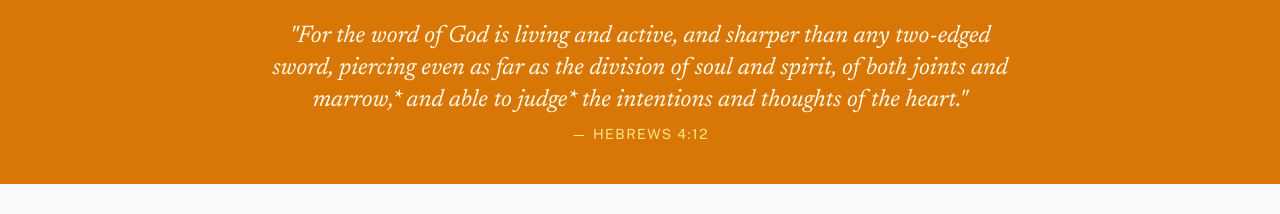
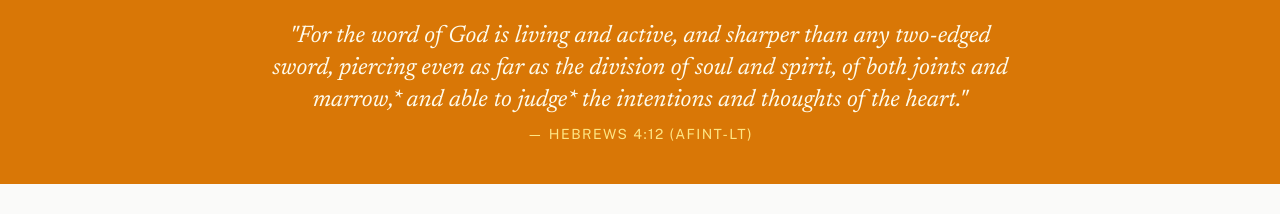
Before and after one commit to mayormankind/wordbiblicalministries, a Next.js app: page / in a window 1280 px wide. Shown: the part 820-1034 px from the top of the page. Built offline with nearby package versions, Linux system fonts and the light colour scheme.

Commit message:
fix:added translation version to bible texts

```diff
--- a/src/views/Give.tsx
+++ b/src/views/Give.tsx
@@ -66,7 +66,7 @@ export default function Give() {
         process.env.NEXT_PUBLIC_EMAILJS_SERVICE_ID!,
         process.env.NEXT_PUBLIC_EMAILJS_TEMPLATE_ID_GIVE_ADMIN!,
         templateParams,
-        process.env.NEXT_PUBLIC_EMAILJS_PUBLIC_KEY!
+        process.env.NEXT_PUBLIC_EMAILJS_PUBLIC_KEY!,
       );
 
       // 2. Send Confirmation to Visitor
@@ -74,7 +74,7 @@ export default function Give() {
         process.env.NEXT_PUBLIC_EMAILJS_SERVICE_ID!,
         process.env.NEXT_PUBLIC_EMAILJS_TEMPLATE_ID_GIVE_VISITOR!,
         templateParams,
-        process.env.NEXT_PUBLIC_EMAILJS_PUBLIC_KEY!
+        process.env.NEXT_PUBLIC_EMAILJS_PUBLIC_KEY!,
       );
 
       setSent(true);
@@ -107,7 +107,7 @@ export default function Give() {
             reluctance or under coercion, for God loves a cheerful giver."
           </p>
           <p className="text-amber-200 text-sm mt-2 uppercase tracking-widest">
-            — 2 Corinthians 9:7
+            — 2 Corinthians 9:7 (AFINT-LT)
           </p>
         </section>
       </AnimateOnScroll>
--- a/src/views/Home.tsx
+++ b/src/views/Home.tsx
@@ -86,7 +86,7 @@ export default function Home() {
             intentions and thoughts of the heart."
           </p>
           <p className="text-center text-amber-200 text-sm mt-2 tracking-widest uppercase">
-            — Hebrews 4:12
+            — Hebrews 4:12 (AFINT-LT)
           </p>
         </AnimateOnScroll>
       </section>
```
